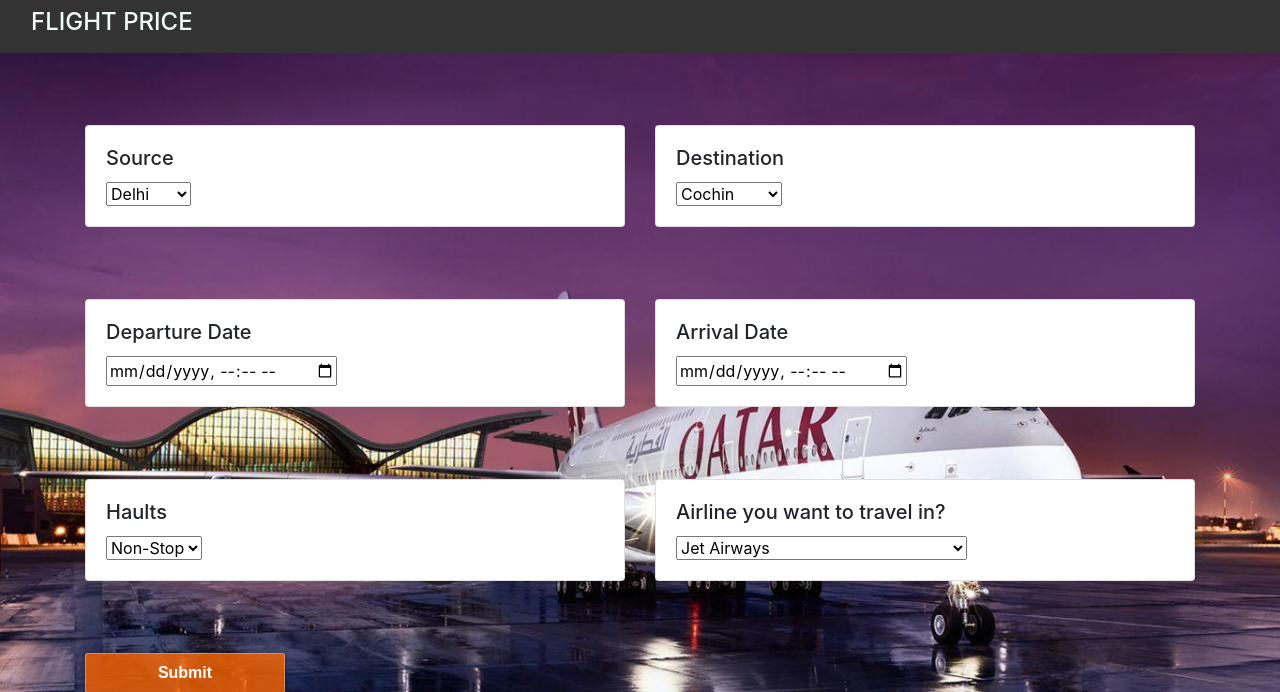
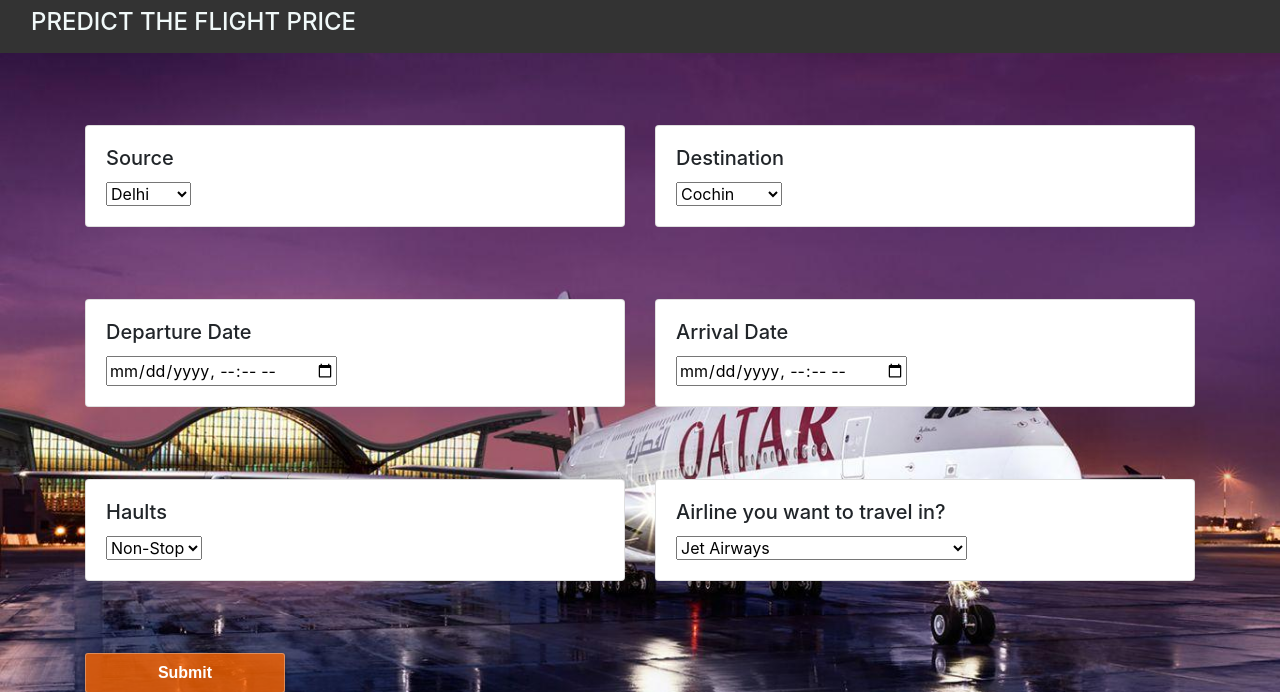
Before and after one commit to sh7rajat/flight-fares, a Flask app: page / in a window 1280 px wide. Shown: the top 692 px of the page. Run offline with Flask 2, Linux system fonts and the light colour scheme; parts of the project's set-up code (start-up, migrations or seed data) failed here and were passed over; some libraries are stand-ins or nearby versions.

Commit message:
Update home.html

```diff
--- a/templates/home.html
+++ b/templates/home.html
@@ -23,7 +23,7 @@
     <nav class="navbar navbar-inverse navbar-fixed-top">
         <div class="container-fluid">
             <div class="navbar-header">
-                <H4 align="center">FLIGHT PRICE</H4>
+                <H4> PREDICT THE FLIGHT PRICE</H4>
             </div>
         </div>
     </nav>
```
